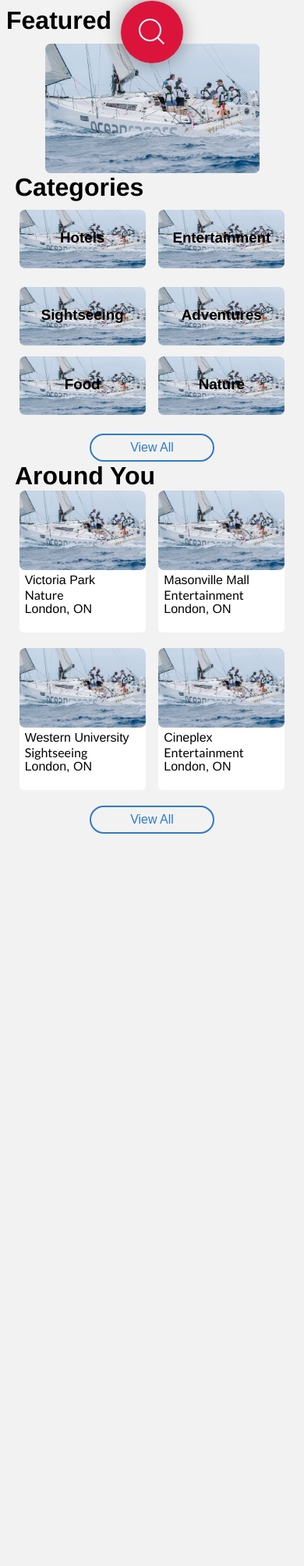
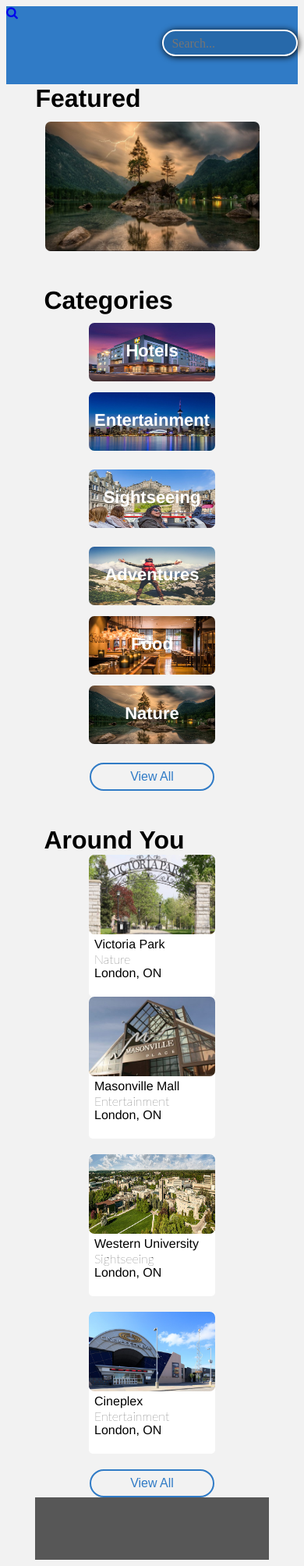
Before and after one commit to adamgoarley/vickers_goarley_carrillo_mastoranni_hackathon_yr2, a PHP site: page / in a window 390 px wide. Shown: the whole page at 78% size. Before the commit the page ends 1069 px from the top, so only its background shows below. Run offline with PHP 8.4, Linux system fonts and the light colour scheme.

Commit message:
adding updates for tablet and desktop front end

```diff
--- a/css/main.css
+++ b/css/main.css
@@ -1,6 +1,14 @@
-@import url("https://fonts.googleapis.com/css?family=Inconsolata:700");
 body {
-  background-color: #f2f2f2; }
+  background-color: #f2f2f2;
+  align-content: center; }
+
+main {
+  width: 80%;
+  margin: 0 auto; }
+
+#container {
+  max-width: 1200px;
+  margin: 0 auto; }
 
 h1, h2, h3 {
   font-family: 'Helvetica', 'Oswald', sans-serif;
@@ -9,107 +17,33 @@
 p {
   font-family: 'Lato', sans-serif; }
 
+.responsive {
+  width: 100%;
+  height: auto; }
+
+#footer {
+  width: 100%;
+  height: 80px;
+  background-color: #575757; }
+
+.container input {
+  border: 2px solid #FFFFFF;
+  height: 30px;
+  width: 40%;
+  border-radius: 50px;
+  padding: 0px 10px;
+  background-color: #2769AA;
+  float: right;
+  margin-top: 30px;
+  box-shadow: 1px 1px 8px; }
+
 .container {
-  position: absolute;
-  margin: auto;
-  top: 0;
-  left: 0;
-  right: 0;
-  bottom: 0;
-  width: 300px;
-  height: 100px; }
-  .container .search {
-    position: absolute;
-    margin: auto;
-    top: -763px;
-    right: 0;
-    bottom: 0;
-    left: 0;
-    width: 80px;
-    height: 80px;
-    background: crimson;
-    border-radius: 50%;
-    transition: all 1s;
-    z-index: 4;
-    box-shadow: 0 0 25px 0 rgba(0, 0, 0, 0.4); }
-    .container .search:hover {
-      cursor: pointer; }
-    .container .search::before {
-      content: "";
-      position: absolute;
-      margin: auto;
-      top: 22px;
-      right: 0;
-      bottom: 0;
-      left: 22px;
-      width: 12px;
-      height: 2px;
-      background: white;
-      transform: rotate(45deg);
-      transition: all .5s; }
-    .container .search::after {
-      content: "";
-      position: absolute;
-      margin: auto;
-      top: -5px;
-      right: 0;
-      bottom: 0;
-      left: -5px;
-      width: 25px;
-      height: 25px;
-      border-radius: 50%;
-      border: 2px solid white;
-      transition: all .5s; }
-  .container input {
-    font-family: 'Inconsolata', monospace;
-    position: absolute;
-    margin: auto;
-    top: 0;
-    right: 0;
-    bottom: 0;
-    left: 0;
-    width: 50px;
-    height: 50px;
-    outline: none;
-    border: none;
-    background: crimson;
-    color: white;
-    text-shadow: 0 0 10px crimson;
-    padding: 0 80px 0 20px;
-    border-radius: 30px;
-    box-shadow: 0 0 25px 0 crimson, 0 20px 25px 0 rgba(0, 0, 0, 0.2);
-    transition: all 1s;
-    opacity: 0;
-    z-index: 5;
-    font-weight: bolder;
-    letter-spacing: 0.1em; }
-    .container input:hover {
-      cursor: pointer; }
-    .container input:focus {
-      width: 300px;
-      opacity: 1;
-      cursor: text; }
-    .container input:focus ~ .search {
-      right: -250px;
-      background: #151515;
-      z-index: 6; }
-      .container input:focus ~ .search::before {
-        top: 0;
-        left: 0;
-        width: 25px; }
-      .container input:focus ~ .search::after {
-        top: 0;
-        left: 0;
-        width: 25px;
-        height: 2px;
-        border: none;
-        background: white;
-        border-radius: 0%;
-        transform: rotate(-45deg); }
-    .container input::placeholder {
-      color: white;
-      opacity: 0.5;
-      font-weight: bolder; }
+  top: 20px; }
+
+header {
+  height: 100px;
+  width: 100%;
+  background-color: #307BC6; }
 
 .featureCon {
   display: flex;
@@ -133,23 +67,32 @@
 #Categories h2 {
   font-size: 32px;
   margin-bottom: 0px;
-  margin-left: 11px; }
+  margin-left: 11px;
+  margin-top: 45px; }
+
+#Categories {
+  margin: 0 auto; }
 
 #category_boxs {
   display: flex;
   justify-content: space-evenly;
   flex-wrap: wrap;
-  text-align: center; }
+  text-align: center;
+  max-width: 460px;
+  margin: 0 auto; }
 
 .cat {
   position: relative;
-  margin-top: 10px; }
+  margin-top: 10px;
+  display: inline-block; }
 
 .cat1Text {
   position: absolute;
   top: 46%;
   left: 50%;
-  transform: translate(-50%, -50%); }
+  transform: translate(-50%, -50%);
+  color: white;
+  font-size: 22px; }
 
 #catButton {
   display: flex;
@@ -180,7 +123,11 @@
 
 #AroundYou h2 {
   font-size: 32px;
-  margin-left: 11px; }
+  margin-left: 11px;
+  margin-top: 45px; }
+
+.b3, .b4 {
+  margin-top: 20px; }
 
 .boxImgs {
   height: 102px;
@@ -191,7 +138,9 @@
   display: flex;
   justify-content: space-evenly;
   flex-wrap: wrap;
-  text-align: center; }
+  text-align: center;
+  max-width: 460px;
+  margin: 0 auto; }
 
 .box {
   height: 182px;
--- a/index.php
+++ b/index.php
@@ -4,23 +4,32 @@
     <meta charset="UTF-8">
     <meta name="viewport" content="width=device-width, initial-scale=1.0">
     <link rel="stylesheet" href="css/main.css">
-    <link href="https://fonts.googleapis.com/css?family=Lato|Oswald&display=swap" rel="stylesheet">
+    <link href="https://fonts.googleapis.com/css?family=Source+Sans+Pro&display=swap" rel="stylesheet">
+    <link rel="stylesheet" href="https://cdnjs.cloudflare.com/ajax/libs/font-awesome/4.7.0/css/font-awesome.min.css">
     <title>Ontario Tourism</title>
 </head>
+
 <body>
+
+<div id="container">
     <header>
     <div class="container">
-  <input type="text" placeholder="Search...">
-  <div class="search"></div>
+        <input type="text" name="box" i class="fa fa-search" placeholder="Search...">
+
+        <div class="btn">
+            <a href="#"><i class="fa fa-search"></i></a>
+        </div>
+    </div>
 </div>
 
     </header>
 
     <main>
+
         <section id="Featured" >
            <h2 class="">Featured</h2>  <!-- ---------NEEDS TO BE SLIDING IMAGES--------- -->
            <div class="featureCon">
-                <img src="./public/images/test.jpg" alt="landing image">
+                <img src="./public/images/nature.jpg" class="responsive" alt="landing image">
            </div>
         </section>
 
@@ -29,32 +38,32 @@
 
             <div id="category_boxs">
                         <div class="cat1 cat">
-                            <img class="catImgs" src="./public/images/test.jpg" alt="">
+                            <img class="catImgs" src="./public/images/hotels.jpeg" alt="">
                             <h3 class="cat1Text">Hotels</h3>
                         </div>
 
                         <div class="cat2 cat">
-                            <img class="catImgs" src="./public/images/test.jpg" alt="">
+                            <img class="catImgs" src="./public/images/entertainment.jpg" alt="">
                             <h3 class="cat1Text">Entertainment</h3>
                         </div>
 
                         <div class="cat3 cat">
-                            <img class="catImgs" src="./public/images/test.jpg" alt="">
+                            <img class="catImgs" src="./public/images/sightseeing.jpg" alt="">
                             <h3 class="cat1Text">Sightseeing</h3>
                         </div>
 
                         <div class="cat4 cat">
-                            <img class="catImgs" src="./public/images/test.jpg" alt="">
+                            <img class="catImgs" src="./public/images/adventure.jpg" alt="">
                             <h3 class="cat1Text">Adventures</h3>
                         </div>
 
                         <div class="cat5 cat">
-                            <img class="catImgs" src="./public/images/test.jpg" alt="">
+                            <img class="catImgs" src="./public/images/food.jpg" alt="">
                             <h3 class="cat1Text">Food</h3>
                         </div>
 
                         <div class="cat6 cat">
-                            <img class="catImgs" src="./public/images/test.jpg" alt="">
+                            <img class="catImgs" src="./public/images/nature.jpg" alt="">
                             <h3 class="cat1Text">Nature</h3>
                         </div>
             </div>
@@ -69,29 +78,29 @@
             <h2>Around You</h2>
 
             <div id="aroundYou_boxs">
-                        <div class="cat1 box">
-                            <img class="boxImgs" src="./public/images/test.jpg" alt="">
+                        <div class="b1 box">
+                            <img class="boxImgs" src="./public/images/victoriapark.jpg" alt="">
                             <h3>Victoria Park</h3>
                             <p>Nature</p>
                             <h3>London, ON</h3>
                         </div>
 
-                        <div class="cat2 box">
-                            <img class="boxImgs" src="./public/images/test.jpg" alt="">
+                        <div class="b2 box">
+                            <img class="boxImgs" src="./public/images/mall.jpg" alt="">
                             <h3>Masonville Mall</h3>
                             <p>Entertainment</p>
                             <h3>London, ON</h3>
                         </div>
 
-                        <div class="cat3 box">
-                            <img class="boxImgs" src="./public/images/test.jpg" alt="">
+                        <div class="b3 box">
+                            <img class="boxImgs" src="./public/images/western.jpg" alt="">
                             <h3>Western University</h3>
                             <p>Sightseeing</p>
                             <h3>London, ON</h3>
                         </div>
 
-                        <div class="cat4 box">
-                            <img class="boxImgs" src="./public/images/test.jpg" alt="">
+                        <div class="b4 box">
+                            <img class="boxImgs" src="./public/images/cineplex.jpg" alt="">
                             <h3>Cineplex</h3>
                             <p>Entertainment</p>
                             <h3>London, ON</h3>
@@ -103,7 +112,14 @@
             </div>
 
         </section>
+        <footer>
+            <div id="footer">
+
+            </div>
+        </footer>
 
     </main>
+
+</div>
 </body>
 </html>
--- a/sass/main.scss
+++ b/sass/main.scss
@@ -6,6 +6,19 @@
 body
 {
     background-color: #f2f2f2;
+    align-content: center;
+}
+
+main{
+    width: 80%;
+    margin: 0 auto;
+}
+
+#container
+{
+    max-width: 1200px;
+    margin: 0 auto;
+
 }
 
 h1, h2, h3
@@ -19,128 +32,56 @@
     font-family: 'Lato', sans-serif;
 }
 
+.responsive
+{
+    width: 100%;
+    height: auto;
+}
+
+#footer
+{
+    width: 100%;
+    height: 80px;
+    background-color: rgb(87, 87, 87);
+}
+
 
 
 // ----Search Bar----
 
-@import url('https://fonts.googleapis.com/css?family=Inconsolata:700');
+.container input
+{
+    border: 2px solid #FFFFFF;
+    height: 30px;
+    width: 40%;
+    border-radius: 50px;
+    padding: 0px 10px;
+    background-color: #2769AA;
+    float: right;
+    margin-top: 30px;
+    box-shadow: 1px 1px 8px;
+}
 
-.container {
-  position: absolute;
-  margin: auto;
-  top: 0;
-  left: 0;
-  right: 0;
-  bottom: 0;
-  width: 300px;
-  height: 100px;
-  .search {
-    position: absolute;
-    margin: auto;
-    top: -763px;
-    right: 0;
-    bottom: 0;
-    left: 0;
-    width: 80px;
-    height: 80px;
-    background: crimson;
-    border-radius: 50%;
-    transition: all 1s;
-    z-index: 4;
-    box-shadow: 0 0 25px 0 rgba(0, 0, 0, 0.4);
-    // box-shadow: 0 0 25px 0 crimson;
-    &:hover {
-      cursor: pointer;
-    }
-    &::before {
-      content: "";
-      position: absolute;
-      margin: auto;
-      top: 22px;
-      right: 0;
-      bottom: 0;
-      left: 22px;
-      width: 12px;
-      height: 2px;
-      background: white;
-      transform: rotate(45deg);
-      transition: all .5s;
-    }
-    &::after {
-      content: "";
-      position: absolute;
-      margin: auto;
-      top: -5px;
-      right: 0;
-      bottom: 0;
-      left: -5px;
-      width: 25px;
-      height: 25px;
-      border-radius: 50%;
-      border: 2px solid white;
-      transition: all .5s;
-    }
-  }
-  input {
-    font-family: 'Inconsolata', monospace;
-    position: absolute;
-    margin: auto;
-    top: 0;
-    right: 0;
-    bottom: 0;
-    left: 0;
-    width: 50px;
-    height: 50px;
-    outline: none;
-    border: none;
-    // border-bottom: 1px solid rgba(255, 255, 255, 0.2);
-    background: crimson;
-    color: white;
-    text-shadow: 0 0 10px crimson;
-    padding: 0 80px 0 20px;
-    border-radius: 30px;
-    box-shadow: 0 0 25px 0 crimson,
-                0 20px 25px 0 rgba(0, 0, 0, 0.2);
-    // box-shadow: inset 0 0 25px 0 rgba(0, 0, 0, 0.5);
-    transition: all 1s;
-    opacity: 0;
-    z-index: 5;
-    font-weight: bolder;
-    letter-spacing: 0.1em;
-    &:hover {
-      cursor: pointer;
-    }
-    &:focus {
-      width: 300px;
-      opacity: 1;
-      cursor: text;
-    }
-    &:focus ~ .search {
-      right: -250px;
-      background: #151515;
-      z-index: 6;
-      &::before {
-        top: 0;
-        left: 0;
-        width: 25px;
-      }
-      &::after {
-        top: 0;
-        left: 0;
-        width: 25px;
-        height: 2px;
-        border: none;
-        background: white;
-        border-radius: 0%;
-        transform: rotate(-45deg);
-      }
-    }
-    &::placeholder {
-      color: white;
-      opacity: 0.5;
-      font-weight: bolder;
-    }
-  }
+.container
+{
+    top: 20px;
+}
+
+// .fa
+// {
+//     height: 40px;
+//     width: 40px;
+//     border-radius: 50px;
+//     background-color: #FFFFFF;
+//     text-align: center;
+
+// }
+
+header
+{
+    height: 100px;
+    width: 100%;
+    background-color: #307BC6;
 }
 
 .featureCon
@@ -176,6 +117,14 @@
     font-size: 32px;
     margin-bottom: 0px;
     margin-left: 11px;
+    margin-top: 45px;
+
+}
+
+#Categories
+{
+    // max-width: 800px;
+    margin: 0 auto;
 }
 
 #category_boxs
@@ -184,12 +133,15 @@
     justify-content: space-evenly;
     flex-wrap: wrap;
     text-align: center;
+    max-width: 460px;
+    margin: 0 auto;
 }
 
 .cat
 {
     position: relative;
     margin-top: 10px;
+    display: inline-block;
 }
 
 .cat1Text
@@ -198,6 +150,8 @@
   top: 46%;
   left: 50%;
   transform: translate(-50%, -50%);
+  color: white;
+  font-size: 22px;
 }
 
 #catButton
@@ -239,6 +193,12 @@
 {
     font-size: 32px;
     margin-left: 11px;
+    margin-top: 45px;
+}
+
+.b3, .b4
+{
+    margin-top: 20px;
 }
 
 .boxImgs
@@ -254,6 +214,8 @@
     justify-content: space-evenly;
     flex-wrap: wrap;
     text-align: center;
+    max-width: 460px;
+    margin: 0 auto;
 }
 
 .box
@@ -287,8 +249,8 @@
 
 
 
-@media screen and (min-width: 765px) {
-    #Featured img
+@media screen and (min-width: 680px) {
+#Featured img
 {
     height: 256px;
     width: 575px;
@@ -301,10 +263,95 @@
     margin-bottom: 11px;
 }
 
+#Categories
+{
+    max-width: 1000px;
+    margin: 0 auto;
+}
+
+#Categories h2
+{
+    font-size: 32px;
+    margin-bottom: 15px;
+}
+
 #category_boxs
 {
-    max-width: 560px;
+    max-width: 650px;
+    text-align: center;
+    justify-content: space-evenly;
+}
+.cat
+{
+    margin-top: 0px;
+}
+
+.cat3, .cat4
+{
+    margin-top: 0px;
+}
+
+.cat4, .cat5, .cat6
+{
+    margin-top: 15px;
+}
+
+.catImgs
+{
+    height: 96px;
+    width: 210px;
+    border-radius: 7px;
+}
+
+
+.boxImgs
+{
+    height: 133px;
+    width: 210px;
+    border-radius: 7px;
+}
+
+.box
+{
+    height: 205px;
 
 }
 
+
+
+#AroundYou h2
+{
+    margin-bottom: 15px;
 }
+
+#aroundYou_boxs
+{
+    max-width: 650px;
+}
+
+.b3
+{
+    margin: 0px;
+}
+
+
+}
+
+
+@media screen and (min-width: 960px) {
+
+    #category_boxs, #aroundYou_boxs
+    {
+
+    }
+
+    .b4
+    {
+        margin: 0px;
+    }
+
+
+
+
+
+}
```
Also changed, not shown: other parts of css/main.css (+46 -2 lines), public/images/adventure.jpg (added), public/images/cineplex.jpg (added), public/images/entertainment.jpg (added), public/images/food.jpg (added), public/images/hotels.jpeg (added), public/images/icon.svg (added), public/images/mall.jpg (added), public/images/nature.jpg (added), public/images/sightseeing.jpg (added), public/images/victoriapark.jpg (added), public/images/western.jpg (added), 3 other files.
